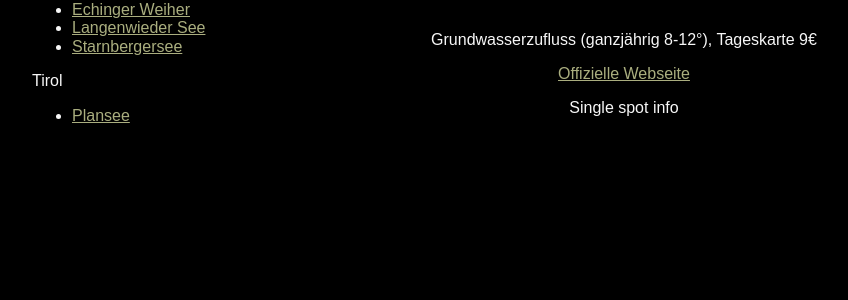
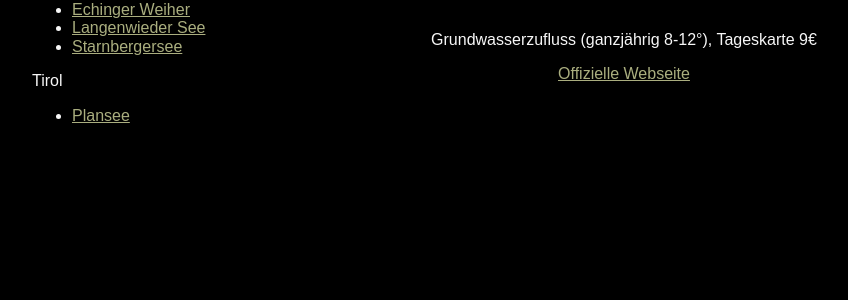
Before and after one commit to MerzDaniel/taucherkarten, a Django app: page /see/echinger-weiher in a window 1280 px wide. Shown: the part 145-445 px from the top of the page, without its empty margins (16-864 px from the left). Run offline with Django 3.2, Linux system fonts and the light colour scheme; data comes from the database, SQL or seed files in the repository; some libraries are stand-ins or nearby versions.

Commit message:
Show info also for single spot

```diff
--- a/lakes/templates/lakes/lake.html
+++ b/lakes/templates/lakes/lake.html
@@ -13,11 +13,11 @@
 {% endif %}
 {% if divespotCount == 0 %}
     <p>Bisher keine Einstiege gespeichert</p>
-{% elif divespotCount == 1 %}
-    <p>Single spot info</p>
 {% else %}
     {% for divespot in divespots %}
+        {% if divespotCount > 1 %}
         <h3>{{ divespot.name }}</h3>
+        {% endif %}
         {% if divespot.maps_url %}
         <a href="{{ divespot.maps_url }}">Karte</a>
         {% endif %}
```
